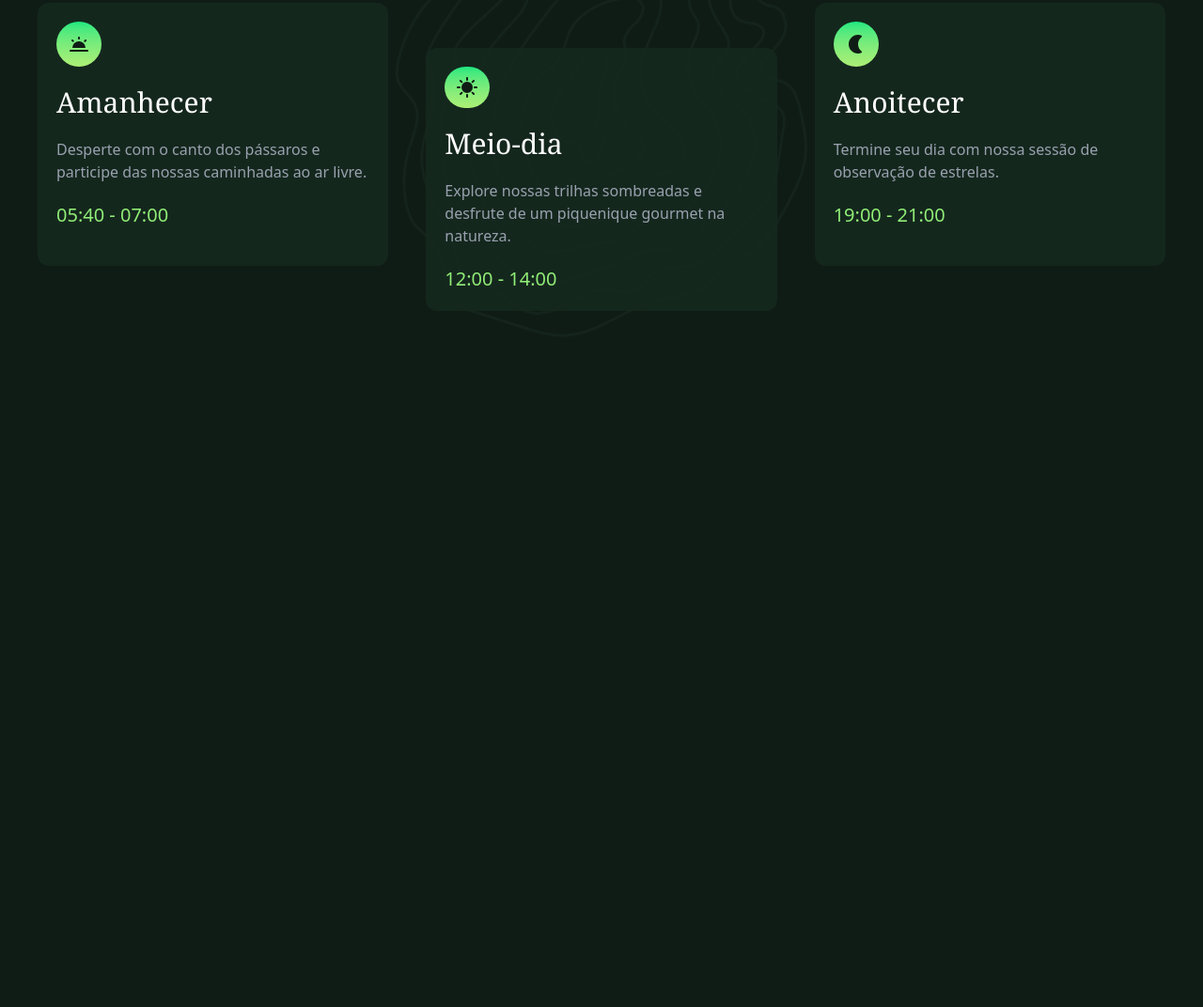
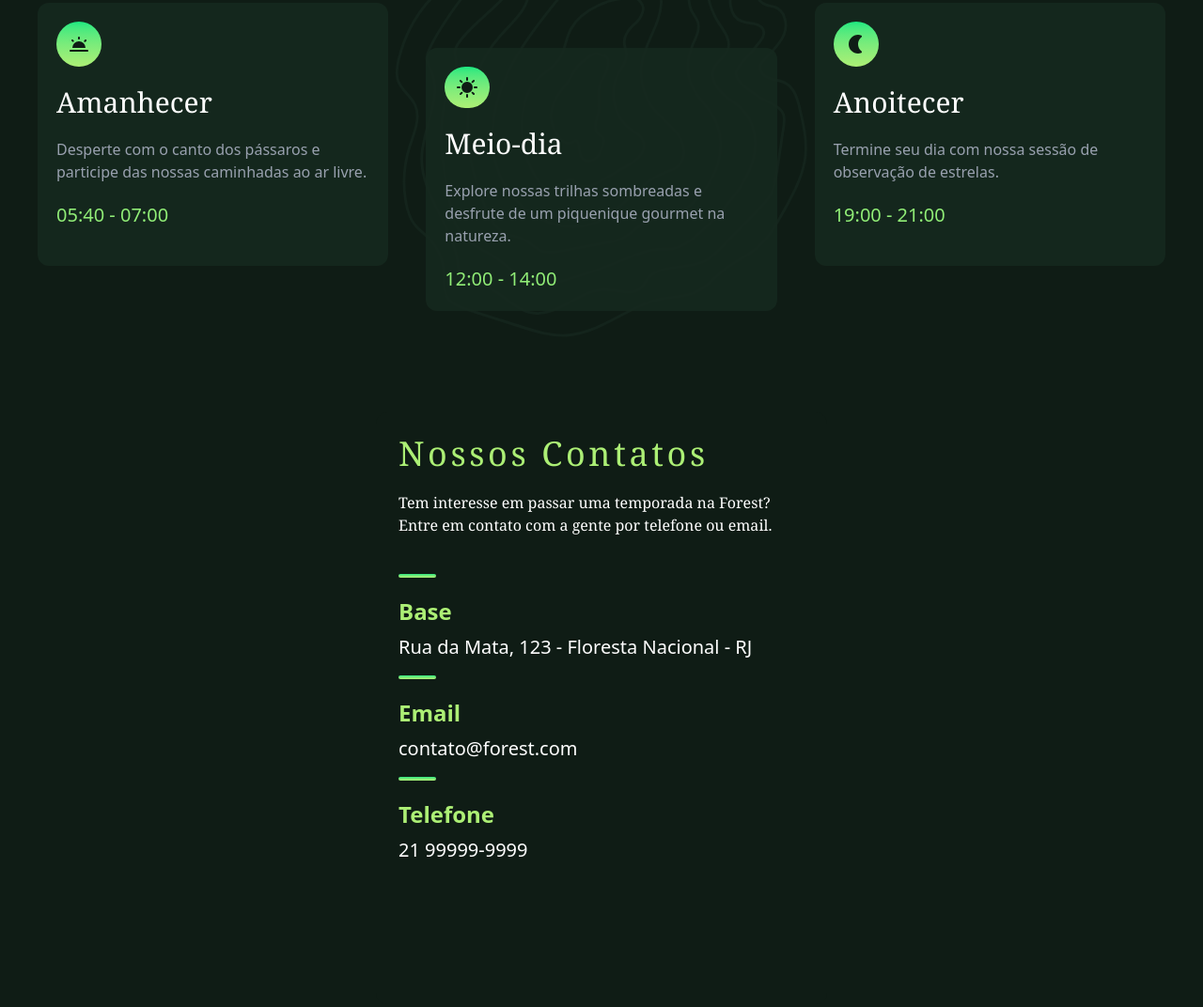
Before and after one commit to Alexqwe21/Projeto-Forest, a website: page src/index.html in a window 1280 px wide. Shown: the part 3348-4420 px from the top of the page at 94% size. Before the commit the page ends 3707 px from the top, so only its background shows below. Drawn offline with Linux system fonts and the light colour scheme.

Commit message:
seção Nossos Contatos Em andamento

```diff
--- a/src/index.html
+++ b/src/index.html
@@ -496,17 +496,22 @@
                 <img src="../img/dia.svg" alt="manha" />
               </div>
               <div>
-                <h2 class="text-white text-3xl font-light font-serif ">Meio-dia</h2>
+                <h2 class="text-white text-3xl font-light font-serif">
+                  Meio-dia
+                </h2>
               </div>
 
               <div>
                 <p class="text-gray-400 text-base">
-                 Explore nossas trilhas sombreadas e desfrute de um piquenique gourmet na natureza.
+                  Explore nossas trilhas sombreadas e desfrute de um piquenique
+                  gourmet na natureza.
                 </p>
               </div>
 
               <div>
-                <strong class="text-[#91ee77] font-normal text-xl">12:00 - 14:00</strong>
+                <strong class="text-[#91ee77] font-normal text-xl"
+                  >12:00 - 14:00</strong
+                >
               </div>
             </div>
 
@@ -518,18 +523,101 @@
               >
                 <img src="../img/noite.svg" alt="manha" />
               </div>
-                <div>
-                <h2 class="text-white text-3xl font-light font-serif ">Anoitecer</h2>
+              <div>
+                <h2 class="text-white text-3xl font-light font-serif">
+                  Anoitecer
+                </h2>
               </div>
 
               <div>
                 <p class="text-gray-400 text-base">
-                Termine seu dia com nossa sessão de observação de estrelas.
+                  Termine seu dia com nossa sessão de observação de estrelas.
                 </p>
               </div>
 
               <div>
-                <strong class="text-[#91ee77] font-normal text-xl">19:00 - 21:00</strong>
+                <strong class="text-[#91ee77] font-normal text-xl"
+                  >19:00 - 21:00</strong
+                >
+              </div>
+            </div>
+          </div>
+        </article>
+      </section>
+
+      <section class="py-20">
+        <article class="site">
+          <div class="">
+            <div class="flex justify-around">
+              <div
+                class="bg-[#0F1C15] rounded-xl w-2/5 flex bg-left-bottom p-6 h-[630px]"
+              >
+                <div>
+                  <h2
+                    class="mb-5 text-4xl font-serif text-[#ACEF75] font-medium tracking-widest max-lg:text-green-250"
+                  >
+                    Nossos Contatos
+                  </h2>
+
+                  <h1 class="font-serif text-white font-light mb-10">
+                    Tem interesse em passar uma temporada na Forest? Entre em
+                    contato com a gente por telefone ou email.
+                  </h1>
+
+                  <div class="mt-5">
+                    <ul class="flex flex-col gap-1">
+                      <li class="flex text-2xl text-white flex-col  gap-2 mb-3">
+                        <div>
+                          <p
+                            class="w-10 h-1  rounded-full bg-gradient-to-b from-[#17e880] to-[#acef75] text-start"
+                          ></p>
+                          <div class="mt-5">
+                            <p class="text-[#ACEF75] font-bold">Base</p>
+                          </div>
+
+                        </div>
+                        <div class="text-xl">
+                          <p>Rua da Mata, 123 - Floresta Nacional - RJ</p>
+                        </div>
+                      </li>
+
+                       <li class="flex text-2xl text-white flex-col  gap-2 mb-3">
+                        <div>
+                          <p
+                            class="w-10 h-1  rounded-full bg-gradient-to-b from-[#17e880] to-[#acef75] text-start"
+                          ></p>
+                          <div class="mt-5">
+                            <p class="text-[#ACEF75] font-bold">Email</p>
+                          </div>
+
+                        </div>
+                        <div class="text-xl">
+                          <p>contato@forest.com</p>
+                        </div>
+                      </li>
+
+
+                      <li class="flex text-2xl text-white flex-col  gap-2">
+                        <div>
+                          <p
+                            class="w-10 h-1  rounded-full bg-gradient-to-b from-[#17e880] to-[#acef75] text-start"
+                          ></p>
+                          <div class="mt-5">
+                            <p class="text-[#ACEF75] font-bold">Telefone</p>
+                          </div>
+
+                        </div>
+                        <div class="text-xl">
+                          <p>21 99999-9999</p>
+                        </div>
+                      </li>
+
+
+
+
+                    </ul>
+                  </div>
+                </div>
               </div>
             </div>
           </div>
```
Also changed, not shown: src/output.css.
